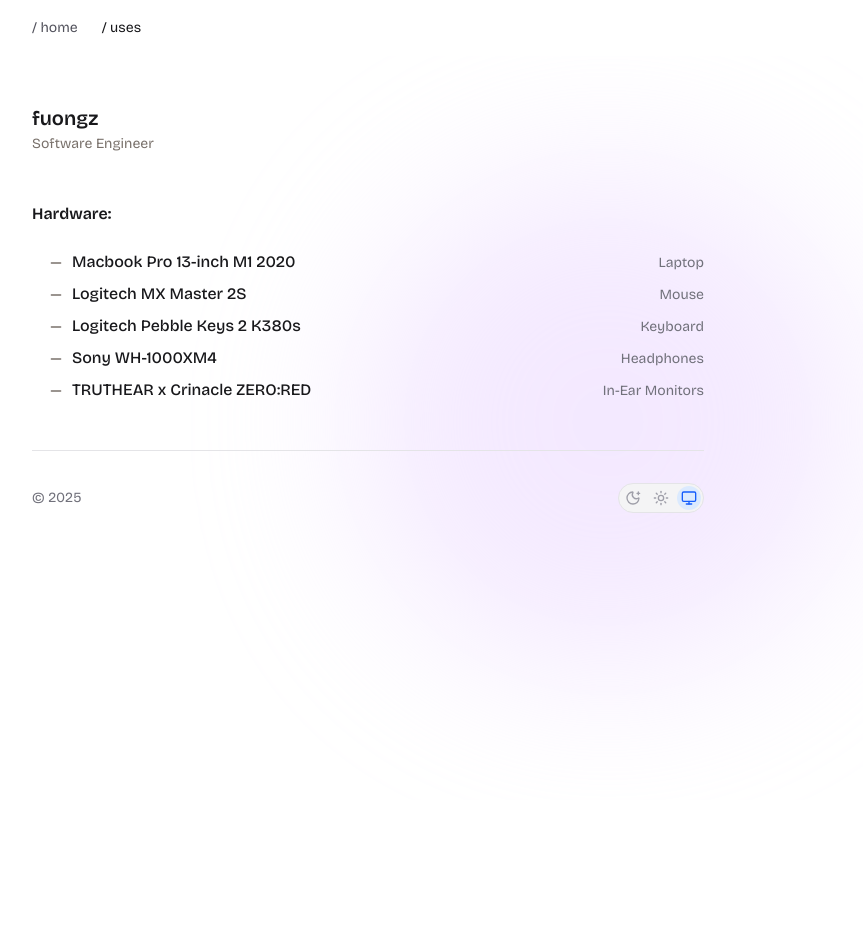
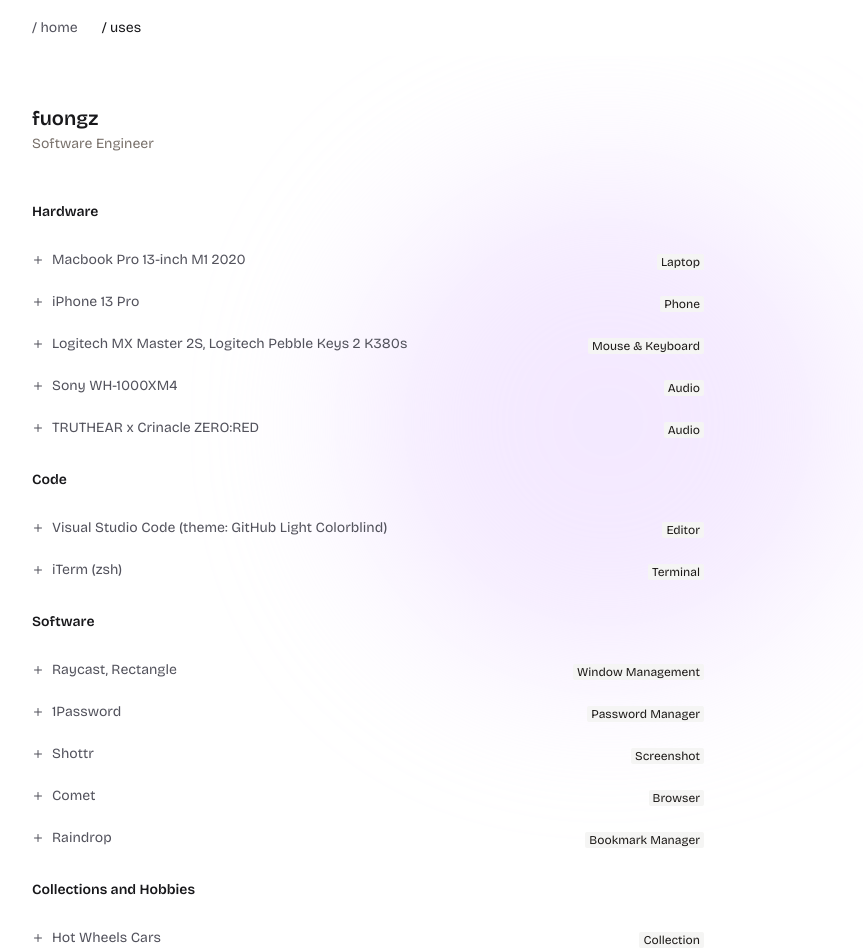
Before and after one commit to fuongz/portfolio, a Next.js app: page /uses in a window 1280 px wide. Shown: the top 952 px of the page, without its empty margins (272-1135 px from the left). Before the commit the page ends 800 px from the top, so only its background shows below. Built offline with nearby package versions, Linux system fonts and the light colour scheme; a web font is replaced by a local one; what @apollo/client-integration-nextjs would draw is missing.

Commit message:
feat: add new section: Code, Software, Collections and Hobbies to /uses page

```diff
--- a/src/app/uses/page.tsx
+++ b/src/app/uses/page.tsx
@@ -1,4 +1,4 @@
-import { Minus } from "lucide-react";
+import { Plus } from "lucide-react";
 
 export default function UsesPage() {
 	const hardware = [
@@ -8,52 +8,119 @@
 			category: "Laptop",
 		},
 		{
-			id: "mouse",
-			name: "Logitech MX Master 2S",
-			category: "Mouse",
+			id: "iphone",
+			name: "iPhone 13 Pro",
+			category: "Phone",
 		},
 		{
-			id: "keyboard",
-			name: "Logitech Pebble Keys 2 K380s",
-			category: "Keyboard",
+			id: "mouse",
+			name: "Logitech MX Master 2S, Logitech Pebble Keys 2 K380s",
+			category: "Mouse & Keyboard",
 		},
 		{
-			id: "headphones",
+			id: "audio",
 			name: "Sony WH-1000XM4",
-			category: "Headphones",
+			category: "Audio",
 		},
 		{
-			id: "iems",
+			id: "audio-2",
 			name: "TRUTHEAR x Crinacle ZERO:RED",
-			category: "In-Ear Monitors",
+			category: "Audio",
 		},
 	];
 
-	return (
-		<div>
-			{/* Hardware Section */}
-			<div className="mb-8 sm:mb-12">
-				<h2 className="text-base font-semibold text-zinc-900 dark:text-zinc-100 mb-4 sm:mb-6">
-					Hardware:
+	const code = [
+		{
+			id: "vscode",
+			name: "Visual Studio Code (theme: GitHub Light Colorblind)",
+			category: "Editor",
+		},
+		{
+			id: "terminal",
+			name: "iTerm (zsh)",
+			category: "Terminal",
+		},
+	];
+
+	const software = [
+		{
+			id: "window",
+			name: "Raycast, Rectangle",
+			category: "Window Management",
+		},
+		{
+			id: "password",
+			name: "1Password",
+			category: "Password Manager",
+		},
+		{
+			id: "screenshot",
+			name: "Shottr",
+			category: "Screenshot",
+		},
+		{
+			id: "browser",
+			name: "Comet",
+			category: "Browser",
+		},
+		{
+			id: "bookmark",
+			name: "Raindrop",
+			category: "Bookmark Manager",
+		},
+	];
+
+	const hobbies = [
+		{
+			id: "hotwheels",
+			name: "Hot Wheels Cars",
+			category: "Collection",
+		},
+		{
+			id: "guitar",
+			name: "Guitar",
+			category: "Music",
+		},
+		{
+			id: "swimming",
+			name: "Swimming",
+			category: "Sport",
+		},
+	];
+
+	const renderSection = (
+		title: string,
+		items: Array<{ id: string; name: string; category: string }>
+	) => (
+		<div className="mb-8">
+			<h2 className="text-sm font-semibold text-zinc-900 dark:text-zinc-100 mb-3">
+				{title}
 			</h2>
-				<div className="space-y-4 sm:space-y-2">
-					{hardware.map((item) => (
-						<div key={item.id} className="flex gap-3 sm:gap-4 sm:pl-4">
-							<div className="flex-1 min-w-0">
-								<div className="flex flex-col sm:flex-row sm:gap-2 items-start sm:items-baseline justify-between gap-1 flex-wrap">
-									<h3 className="font-medium text-sm sm:text-base text-zinc-900 dark:text-zinc-100">
-										<Minus className="hidden sm:inline-block size-4 mr-2 text-muted-foreground" />
+			<div className="sm:space-y-1.5 text-sm text-zinc-600 dark:text-zinc-400">
+				{items.map((item) => (
+					<div
+						key={item.id}
+						className="flex flex-col not-last:border-b sm:border-none py-4 sm:pb-0 sm:border-0 sm:flex-row items-baseline justify-between gap-1 sm:gap-4"
+					>
+						<span className="flex text-foreground sm:text-inherit items-baseline sm:items-center gap-2">
+							<Plus className="size-3 hidden sm:inline-block flex-shrink-0" />
 							{item.name}
-									</h3>
-									<span className="text-xs sm:text-sm text-zinc-500 dark:text-zinc-400 whitespace-nowrap flex-shrink-0">
+						</span>
+						<span className="text-xs bg-accent text-accent-foreground rounded-xs px-1 whitespace-nowrap">
 							{item.category}
 						</span>
-								</div>
-							</div>
 					</div>
 				))}
 			</div>
 		</div>
+	);
+
+	return (
+		<div>
+			{renderSection("Hardware", hardware)}
+			{renderSection("Code", code)}
+			{renderSection("Software", software)}
+			{renderSection("Collections and Hobbies", hobbies)}
 		</div>
 	);
 }
```
Lines whose indentation alone changed are shown as unchanged.
